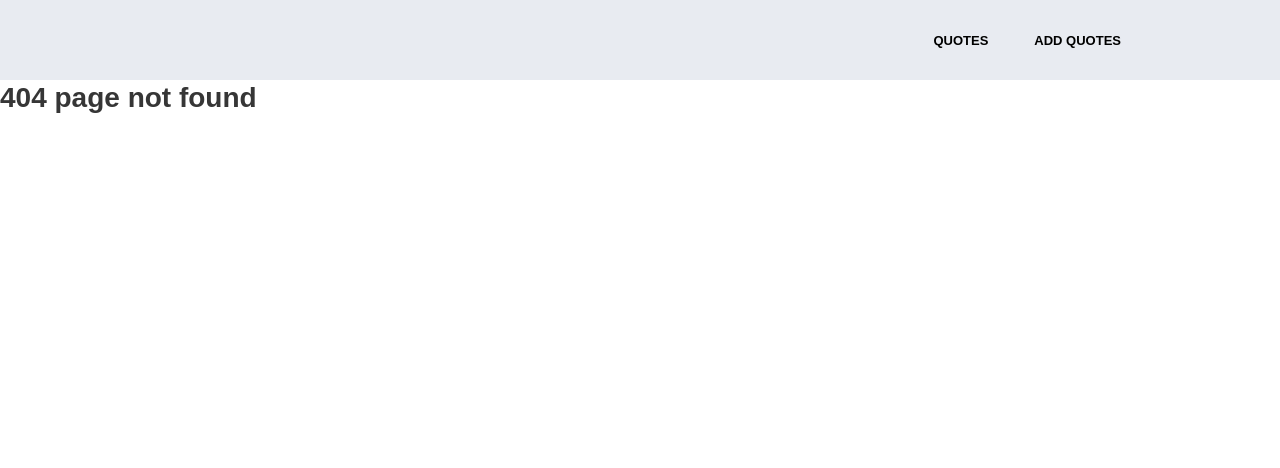
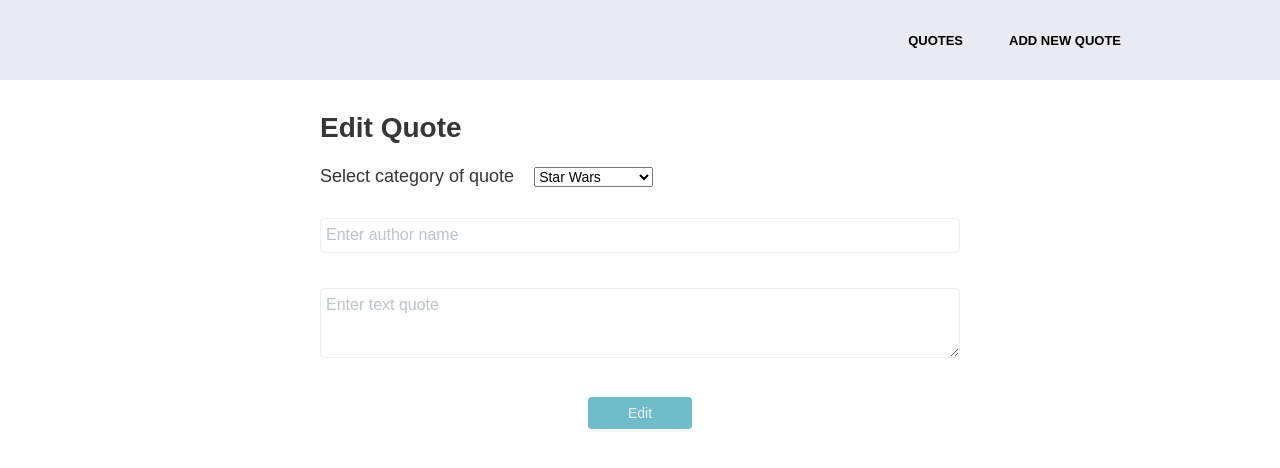
Before and after one commit to gudovaolya/cw-8, a React (Create React App) app: page /edit_quote in a window 1280 px wide. Before the commit this address had no page. Shown: the top 468 px of the page. Built offline with nearby package versions, Linux system fonts and the light colour scheme.

Commit message:
added form edit quote and component Quote

```diff
--- a/src/App.js
+++ b/src/App.js
@@ -3,7 +3,8 @@ import {Switch, Route} from 'react-router-dom';
 
 import Header from "./components/Header/Header";
 import QuotesList from "./containers/QuotesList/QuotesList";
-import AddQuote from "./containers/AddQuote/AddQuote";
+import AddQuote from "./containers/Forms/AddQuote/AddQuote";
+import EditQuote from "./containers/Forms/EditQuote/EditQuote";
 
 class App extends Component {
   render() {
@@ -12,7 +13,8 @@ class App extends Component {
             <Header />
             <Switch>
                 <Route path="/" exact component={QuotesList}/>
-                <Route path="/add_quotes" exact component={AddQuote}/>
+                <Route path="/add_quote" exact component={AddQuote}/>
+                <Route path="/edit_quote" exact component={EditQuote} />
                 <Route render={() => <h1>404 page not found</h1>}/>
             </Switch>
         </Fragment>
--- a/src/components/Header/MainNav/MainNav.js
+++ b/src/components/Header/MainNav/MainNav.js
@@ -6,16 +6,11 @@ const MainNav = () => {
     return (
         <nav className="main-nav container">
             <ul>
-                <li><NavLink
-                    exact
-                    to="/"
-                    activeClassName="active"
-                >Quotes</NavLink>
+                <li>
+                    <NavLink exact to="/" >Quotes</NavLink>
                 </li>
                 <li>
-                    <NavLink
-                        to="/add_quotes"
-                    >Add Quotes</NavLink>
+                    <NavLink to="/add_quote">Add New Quote</NavLink>
                 </li>
             </ul>
         </nav>
--- /dev/null
+++ b/src/components/Quote/Quote.css
@@ -0,0 +1,19 @@
+.quote-item {
+    margin-bottom: 25px;
+    padding: 15px;
+    box-shadow: 0 1px 3px 0 rgba(11,128,200,0.7);
+    border-bottom: 3px solid rgba(11,128,200,0.7);;
+    border-radius: 4px;
+}
+.quote-head {
+    margin: 5px 0;
+    color: #2c3e50;
+}
+.quote-author{
+    margin: 0 0 15px;
+    font-size: 13px;
+    color: #2c3e50;
+}
+.quote-text {
+    margin-bottom: 15px;
+}
--- /dev/null
+++ b/src/components/Quote/Quote.js
@@ -0,0 +1,18 @@
+import React from 'react';
+import './Quote.css';
+
+
+const Quote = props => {
+    return (
+        <div className="quote-item">
+            <div className="quote-btns">
+                <button className="quote-btn quote-btn-delete" onClick={props.remove}>Delete</button>
+                <button className="quote-btn quote-btn-delete" onClick={props.saveValues}>Edit</button>
+            </div>
+            <p className="quote-text">{props.body}</p>
+            <div className="quote-author"><b>Author:</b> {props.author}</div>
+        </div>
+    );
+};
+
+export default Quote;
--- a/src/containers/AddQuote/AddQuote.js
+++ b/src/containers/Forms/AddQuote/AddQuote.js
@@ -1,11 +1,12 @@
 import React, {Component} from 'react';
 import axios from 'axios';
+import '../Forms.css';
 
 
 class AddQuote extends Component {
     state = {
         quote: {
-            category: '',
+            category: 'star-wars',
             author: '',
             body: ''
         },
@@ -33,15 +34,15 @@ class AddQuote extends Component {
 
     render () {
         return(
-            <div className="form-block container content">
-                <h1 className="form-block__title">Add new post</h1>
+            <div className="form-block content">
+                <h1 className="form-block-title">Add new quote</h1>
                 <form>
                     <div className="form-row">
-                        <p>Select category of quote</p>
+                        <label htmlFor="category">Select category of quote</label>
                         <select  value={this.state.quote.category}
                                  onChange={(event) => this.changeQouteHandler(event)}
                                  name="category"
-                        >
+                                 id="category">
                             <option value="star-wars">Star Wars</option>
                             <option value="famous-people">Famous people</option>
                             <option value="saying"> Saying</option>
@@ -68,7 +69,10 @@ class AddQuote extends Component {
                             value={this.state.quote.body}
                         />
                     </div>
-                    <button className="btn" onClick={this.addQuoteHandler}>Submit</button>
+                    <div className="form-row-btn">
+                        <button className="form-btn" onClick={this.addQuoteHandler}>Publish</button>
+                    </div>
+
                 </form>
             </div>
         )
--- /dev/null
+++ b/src/containers/Forms/EditQuote/EditQuote.js
@@ -0,0 +1,106 @@
+import React, {Component} from 'react';
+import axios from 'axios';
+import '../Forms.css';
+
+
+class EditQuote extends Component {
+    state = {
+        quote: {
+            category: '',
+            author: '',
+            body: ''
+        },
+        loading: false
+    };
+
+    changeQouteHandler = (event) => {
+        const quoteNew = {...this.state.quote};
+        const key = event.target.name;
+        const value = event.target.value;
+        quoteNew[key] = value;
+        this.setState({quote: quoteNew});
+    };
+
+
+
+    editQuoteHandler = (event) => {
+        event.preventDefault();
+        this.setState({loading: true});
+        const id = this.state.quote.id;
+        const updateQuote = {
+            author: this.state.quote.author,
+            body: this.state.quote.body,
+            category: this.state.quote.category
+        };
+        axios.patch(`/quotes/${id}.json`, updateQuote).then(response => {
+            this.setState({loading: false});
+        }).finally(() => {
+            this.props.history.push('/');
+        });
+    };
+
+
+    showValueInFormFields = () => {
+        const params = new URLSearchParams(this.props.location.search);
+        const quote = {};
+        for (let param of params.entries()) {
+            quote[param[0]] = param[1];
+        }
+        this.setState({quote});
+    };
+
+    componentDidMount(){
+        if (this.props.location.search !== ""){
+            this.showValueInFormFields();
+        }
+    };
+
+
+    render () {
+        console.log(this.props)
+        return(
+            <div className="form-block container content">
+                <h1 className="form-block__title">Edit Quote</h1>
+                <form>
+                    <div className="form-row">
+                        <label htmlFor="category">Select category of quote</label>
+                        <select  value={this.state.quote.category}
+                                 onChange={(event) => this.changeQouteHandler(event)}
+                                 name="category"
+                        >
+                            <option value="star-wars">Star Wars</option>
+                            <option value="famous-people">Famous people</option>
+                            <option value="saying"> Saying</option>
+                            <option value="humour">Humour</option>
+                            <option value="motivational">Motivational</option>
+                        </select>
+                    </div>
+                    <div className="form-row">
+                        <input
+                            className="field"
+                            type="text"
+                            name="author"
+                            placeholder="Enter author name"
+                            onChange={(event) => this.changeQouteHandler(event)}
+                            value={this.state.quote.author}
+                        />
+                    </div>
+                    <div className="form-row">
+                        <textarea
+                            className="field field-area"
+                            name="body"
+                            placeholder="Enter text quote"
+                            onChange={(event) => this.changeQouteHandler(event)}
+                            value={this.state.quote.body}
+                        />
+                    </div>
+                    <div className="form-row-btn">
+                        <button className="form-btn" onClick={this.editQuoteHandler}>Edit</button>
+                    </div>
+                </form>
+            </div>
+        )
+    }
+}
+
+export default EditQuote;
--- /dev/null
+++ b/src/containers/Forms/Forms.css
@@ -0,0 +1,53 @@
+.form-block {
+    width: 50%;
+    margin: 0 auto;
+}
+.form-row {
+    margin: 0 0 20px;
+}
+.form-row label{
+    display: inline-block;
+    margin-right: 20px;
+    padding: 0 0 10px;
+    font-size: 18px;
+}
+.field {
+    margin-bottom: 15px;
+    padding: 7px 5px;
+    border: 1px solid #ecf0f1;
+    border-radius: 5px;
+    font-family: arial, sans-serif;
+    font-size: 16px;
+    outline: none;
+    color: #2c3e50;
+    width: 100%;
+}
+.field:focus {
+    border: 1px solid #16a085;
+    box-shadow: 0 0 2px #16a085;
+}
+.field-area{
+    height: 70px;
+}
+::-webkit-input-placeholder {
+    color: #bdc3c7;
+}
+::-moz-placeholder {
+    color: #bdc3c7;
+}
+:-ms-input-placeholder {
+    color: #bdc3c7;
+}
+:-moz-placeholder {
+    color: #bdc3c7;
+}
+.form-row-btn{
+    text-align: center;
+}
+.form-btn{
+    padding: 8px 40px;
+    background: #6fbbc8;
+    color: #ecf0f1;
+    border: none;
+    border-radius: 4px;
+}
--- a/src/containers/QuotesList/QuotesList.js
+++ b/src/containers/QuotesList/QuotesList.js
@@ -1,14 +1,87 @@
 import React, {Component} from 'react';
 import axios from 'axios';
+import Quote from "../../components/Quote/Quote";
 
 
 class QuotesList extends Component {
+
+    state = {
+        quotes: [],
+        loading: false
+    };
+
+    componentDidMount(){
+        this.setState({loading: true});
+        axios.get('/quotes.json').then(response =>{
+            const quotes = [];
+
+            for (let key in response.data) {
+                quotes.push({...response.data[key], id: key});
+            }
+
+            this.setState({quotes, loading: false});
+        })
+    }
+
+    removeQuoteHandler = (id) => {
+        this.setState({loading: true});
+        const index = this.state.quotes.findIndex(item => item.id === id);
+        const quotes = [...this.state.quotes];
+        quotes.splice(index,1);
+        axios.delete(`/quotes/${id}.json`).then(response => {
+            this.setState({quotes, loading:false});
+        }).finally(() => {
+            this.props.history.push('/');
+        });
+    };
+
+
+    saveValues = (id) => {
+        const index = this.state.quotes.findIndex(item => item.id === id);
+        const currentQuote = this.state.quotes[index];
+        const quoteValues = [];
+        for (let key in currentQuote) {
+            quoteValues.push(encodeURIComponent(key) + '=' + encodeURIComponent(currentQuote[key]));
+        }
+        quoteValues.push('id='+ id);
+        const quoteValuesString = quoteValues.join('&');
+
+        this.props.history.push({
+            pathname: '/edit_quote',
+            search: '?' + quoteValuesString
+        });
+    };
+
+
     render () {
-        return (
-            <div className="container content">
-                Page Quoteslist
-            </div>
-        )
+        console.log(this.state.quotes);
+        console.log(this.props);
+        if (!this.state.loading) {
+            return (
+                <div className="container content clearfix">
+                    <div className="sidebar">
+
+                    </div>
+                    <div className="main-column">
+                        {this.state.quotes.map(quote => (
+                            <Quote
+                                key={quote.id}
+                                author={quote.author}
+                                body={quote.body}
+                                category={quote.category}
+                                id={quote.id}
+                                remove={() => this.removeQuoteHandler(quote.id)}
+                                saveValues={() => this.saveValues(quote.id)}
+                            />
+                        ))}
+                    </div>
+
+                </div>
+            );
+        } else {
+            return <p>loading ...</p>
+        }
+
     }
 }
 
--- a/src/index.css
+++ b/src/index.css
@@ -32,3 +32,13 @@ h1,h2,h3,h4,h5,h6,p{
 .content{
   padding: 30px 0;
 }
+.sidebar{
+  width: 30%;
+  float: left;
+  padding: 20px 20px 20px 0;
+}
+.main-column{
+  width: 70%;
+  float: left;
+  padding: 20px 0 20px 20px;
+}
```
